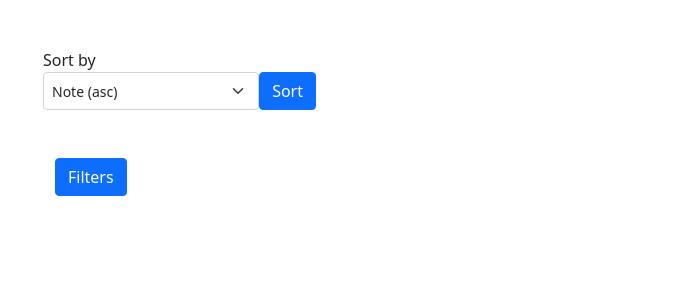
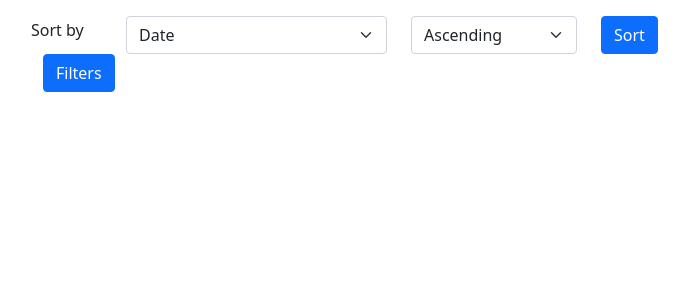
Before and after one commit to Kamil153/chessarchive, a Django app: page /game/ in a window 1280 px wide. Shown: the part 76-376 px from the top of the page, without its empty margins (51-740 px from the left). Run offline with Django 3.2, Linux system fonts and the light colour scheme; the visitor is signed in with stand-in values (Sample User, id 1); data that the repository does not hold is empty.

Commit message:
separate ordering (asc/desc) from field selection

```diff
--- a/archive/templates/list.html
+++ b/archive/templates/list.html
@@ -5,22 +5,30 @@
 
 {% block content %}
 {% if user.is_authenticated %}
-<div class="container d-flex justify-content-center flex-column">
-  <div class="col-md-3 my-5">
-      <label for="sorting_options">Sort by</label>
-      <form method="get" action="{% url 'list' %}" class=" d-flex">
-        {% csrf_token %}
-        <select id="sorting_options" name="sorting_options" class="form-select form-select-sm mr-3">
-          <option value="date">Date(asc)</option>
-          <option value="-date">Date(desc)</option>
-          <option value="game_time">Game time (asc)</option>
-          <option value="-game_time">Game time (desc) </option>
-          <option value="note" selected>Note (asc)</option>
-          <option value="-note">Note (desc)</option>
+<form method="get" action="{% url 'list' %}" class="mt-3">
+  <div class="row">
+    <div class="col-xl-1">
+      <label for="sort_by_id" class="align-middle">Sort by</label>
+    </div>
+    <div class="col-xl-3">
+      <select id="sort_by_id" name="sort_by" class="form-select">
+        <option value="game_date" {% if sort_by == 'game_date' %}selected{% endif %}>Date</option>
+        <option value="game_time" {% if sort_by == 'game_time' %}selected{% endif %}>Game time</option>
+        <option value="note" {% if sort_by == 'note' %}selected{% endif %}>Note</option>
       </select>
+    </div>
+    <div class="col-xl-2">
+      <label for="sort_order_id" class="d-none">Ordering</label>
+      <select id="sort_order_id" name="order" class="form-select">
+        <option value="asc" {% if order != 'desc' %}selected{% endif %}>Ascending</option>
+        <option value="desc" {% if order == 'desc' %}selected{% endif %}>Descending</option>
+      </select>
+    </div>
+    <div class="col">
       <button class="btn btn-primary" type="submit">Sort</button>
+    </div>
+  </div>
 </form>
-  </div>
 
 <div class="mb-5 container">
   <button class="btn btn-primary" type="button" data-bs-toggle="collapse" data-bs-target="#filters" aria-expanded="false" aria-controls="collapseExample">
@@ -61,7 +69,6 @@
       </div>
     </div>
 </div>
-</div>
 <table class="table align-middle">
   <tbody>
     {% for game in object_list %}
--- a/archive/views.py
+++ b/archive/views.py
@@ -36,14 +36,15 @@ class GameList(generic.ListView, LoginRequiredMixin):
     model = ChessGame
 
     def get_queryset(self):
-        player_name = self.request.GET.get('player_name', False)
-        date_from = self.request.GET.get('date_from', False)
-        date_to = self.request.GET.get('date_to', False)
-        ranking_from = self.request.GET.get('ranking_from', False)
-        ranking_to = self.request.GET.get('ranking_to', False)
-        game_time = self.request.GET.get('game_time', False)
-        first_move = self.request.GET.get('first_move', False)
-        selected_option = self.request.GET.get('sorting_options', False)
+        player_name = self.request.GET.get('player_name', None)
+        date_from = self.request.GET.get('date_from', None)
+        date_to = self.request.GET.get('date_to', None)
+        ranking_from = self.request.GET.get('ranking_from', None)
+        ranking_to = self.request.GET.get('ranking_to', None)
+        game_time = self.request.GET.get('game_time', None)
+        first_move = self.request.GET.get('first_move', None)
+        selected_option = self.request.GET.get('sort_by', None)
+        order = self.request.GET.get('order', None)
         games = super().get_queryset().filter(user=self.request.user)
 
         if player_name:
@@ -61,23 +62,23 @@ class GameList(generic.ListView, LoginRequiredMixin):
         if first_move:
             games = games.filter(movement__move_nr=1, movement__white_move=first_move)
 
-        if selected_option:
-            if selected_option == 'note':
-                games = games.order_by('note')
-            elif selected_option == '-note':
-                games = games.order_by('-note')
-
-            elif selected_option == 'date':
-                games = games.order_by('game_date')
-            elif selected_option == '-date':
-                games = games.order_by('-game_date')
-
-            elif selected_option == 'game_time':
-                games = games.order_by('game_time__game_time')
-            elif selected_option == '-game_time':
-                games = games.order_by('-game_time__game_time')
+        if selected_option and selected_option in ['note', 'game_date', 'game_time']:
+            print(selected_option)
+            order_str = selected_option
+            if selected_option == 'game_time':
+                order_str += '__game_time'
+            if order and order == 'desc':
+                order_str = '-' + order_str
+            print(order_str)
+            games = games.order_by(order_str)
 
         return games
+
+    def get_context_data(self, **kwargs):
+        context = super().get_context_data(**kwargs)
+        context['sort_by'] = self.request.GET.get('sort_by', None)
+        context['order'] = self.request.GET.get('order', None)
+        return context
 
 
 def add_game(request):
```
Lines whose indentation alone changed are shown as unchanged.
